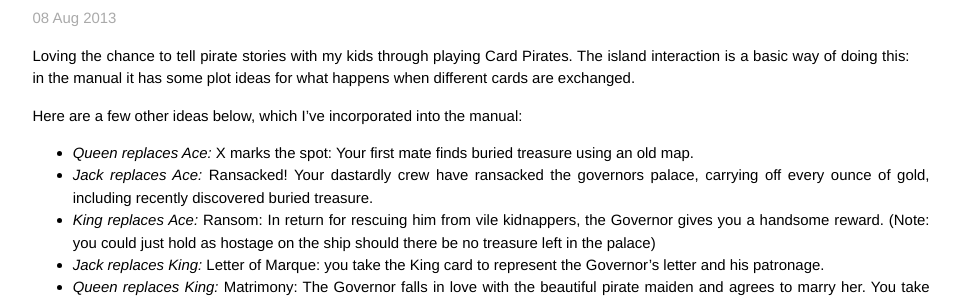
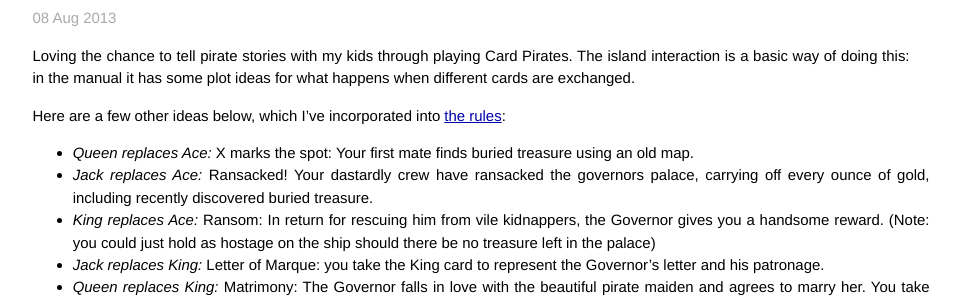
Before and after one commit to chrismdp/cardpirates, a Jekyll site: the page built from _posts/2013-08-08-telling-great-stories.md, in a window 1280 px wide. Shown: the part 157-457 px from the top of the page, without its empty margins (159-1120 px from the left). Built offline with Jekyll 4.4.1, drawn with Linux system fonts in a browser that asks for light colours; comment, search, counter and statistics services are not loaded.

Commit message:
Link to rules

```diff
--- a/_posts/2013-08-08-telling-great-stories.md
+++ b/_posts/2013-08-08-telling-great-stories.md
@@ -8,7 +8,7 @@
 
 Loving the chance to tell pirate stories with my kids through playing Card Pirates. The island interaction is a basic way of doing this: in the manual it has some plot ideas for what happens when different cards are exchanged.
 
-Here are a few other ideas below, which I've incorporated into the manual:
+Here are a few other ideas below, which I've incorporated into [the rules](/rules):
 
 - *Queen replaces Ace:* X marks the spot: Your first mate finds buried treasure using an old map.
 - *Jack replaces Ace:* Ransacked! Your dastardly crew have ransacked the governors palace, carrying off every ounce of gold, including recently discovered buried treasure.
```
